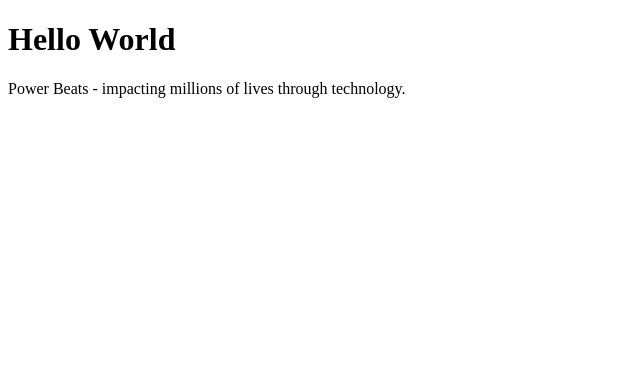
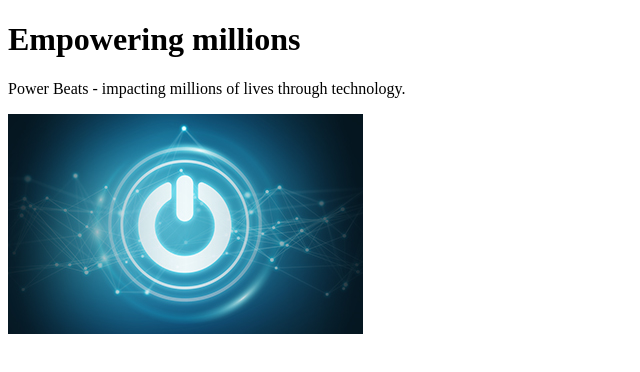
Before and after one commit to GRMK11/GRMK11.github.io, a plain HTML site: page index.html in a window 1280 px wide. Shown: the whole page, without its empty margins (0-640 px from the left). Drawn offline with Linux system fonts and the light colour scheme.

Commit message:
Update index.html

```diff
--- a/index.html
+++ b/index.html
@@ -1,7 +1,8 @@
 <!DOCTYPE html>
 <html>
 <body>
-<h1>Hello World</h1>
+<h1>Empowering millions</h1>
 <p>Power Beats - impacting millions of lives through technology.</p>
+<p> <img src="https://github.com/GRMK11/GRMK11.github.io/blob/master/powermanagement.banner.jpg" alt="powermanagement">
 </body>
 </html>
```
